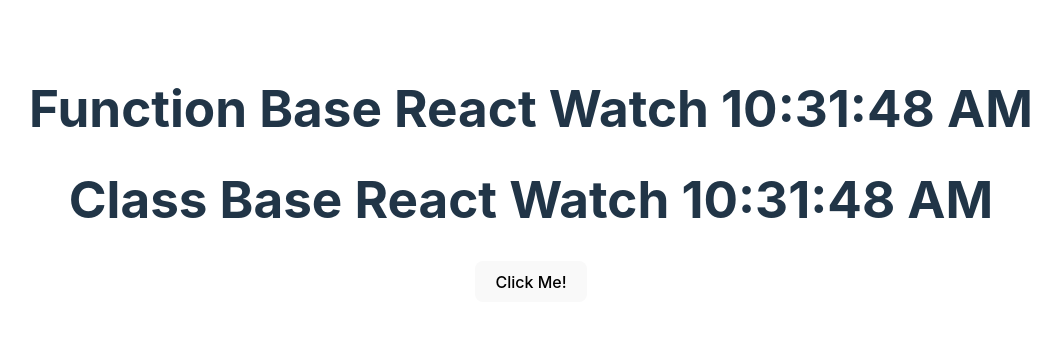
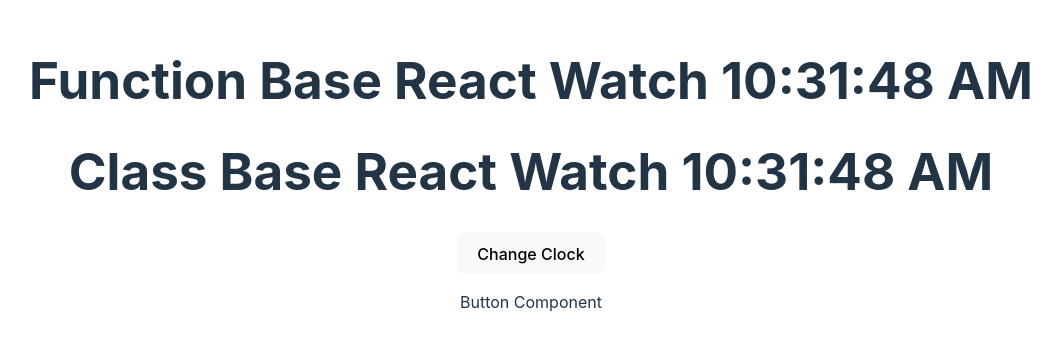
Before and after one commit to saidulislamjihad/NewReact, a React (Vite) app: page / in a window 1280 px wide. Shown: the part 226-576 px from the top of the page, without its empty margins (109-1170 px from the left). Built offline with nearby package versions, Linux system fonts and the light colour scheme.

Commit message:
fix:Button components

```diff
--- a/src/App.jsx
+++ b/src/App.jsx
@@ -5,8 +5,6 @@
 import SecondClock from './components/ClassBase.jsx'
 
 function App() {
-
-
   return (
     <>
       <Clock/>
--- a/src/components/Button.jsx
+++ b/src/components/Button.jsx
@@ -2,9 +2,24 @@
 import React from "react";
 
 class Button extends React.Component{
+    shouldComponentUpdate(nextProps){
+        const {change: currentChange , locale: currentLocale} = this.props;
+        const {change: nextChange , locale: nextLocale} = nextProps;
+        if (currentChange === nextChange && currentLocale === nextLocale){
+            return false;
+        }
+        return true;
+    }
+
     render(){
+        const {change , locale, show} = this.props;
         return(
-            <button type="button" onClick={this.handleClick}>Click Me!</button>
+            <>
+                <button type="button" onClick={() => change(locale)}>
+                    {locale === 'bn-BD' ? 'Change Clock' : 'ঘড়ি পরিবর্তন করুন'}
+                </button>
+                {show && <p>Button Component</p>}
+            </>
         )
     }
 }
--- a/src/components/ClassBase.jsx
+++ b/src/components/ClassBase.jsx
@@ -19,20 +19,25 @@
         });
     }
 
-    handleClick = ()=>{
+    handleClick = (locale)=>{
         this.setState( {
-            locale: 'bn-BD',
+            locale
         });
     }
 
     render(){
         const {date , locale} = this.state;
+
         return (
             <>
                 <h1>
                     Class Base React Watch {date.toLocaleTimeString(locale)}
                 </h1>
-                <Button/>
+                {locale === 'bn-BD' ? (
+                    <Button change={this.handleClick} locale="en-US" show={false}/>
+                ):(
+                    <Button change={this.handleClick} locale="bn-BD" show={true}/>
+                )}
             </>
         )
     }
```
Also changed, not shown: .eslintrc.cjs.
